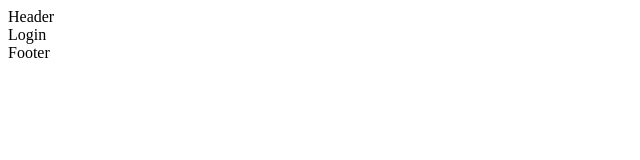
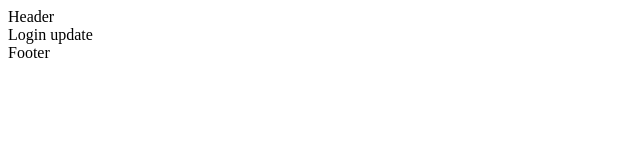
Before and after one commit to ShuMoo789/swp_booking_party_fe, a React (Vite) app: page /login in a window 1280 px wide. Shown: the top 160 px of the page, without its empty margins (0-640 px from the left). Built offline with nearby package versions, Linux system fonts and the light colour scheme.

Commit message:
update login ui

```diff
--- a/src/pages/login/index.jsx
+++ b/src/pages/login/index.jsx
@@ -2,11 +2,7 @@ import React from "react";
 import { Outlet } from "react-router-dom";
 
 function Login() {
-  return (
-    <div>
-      Login
-    </div>
-  );
+  return <div>Login update</div>;
 }
 
 export default Login;
```
